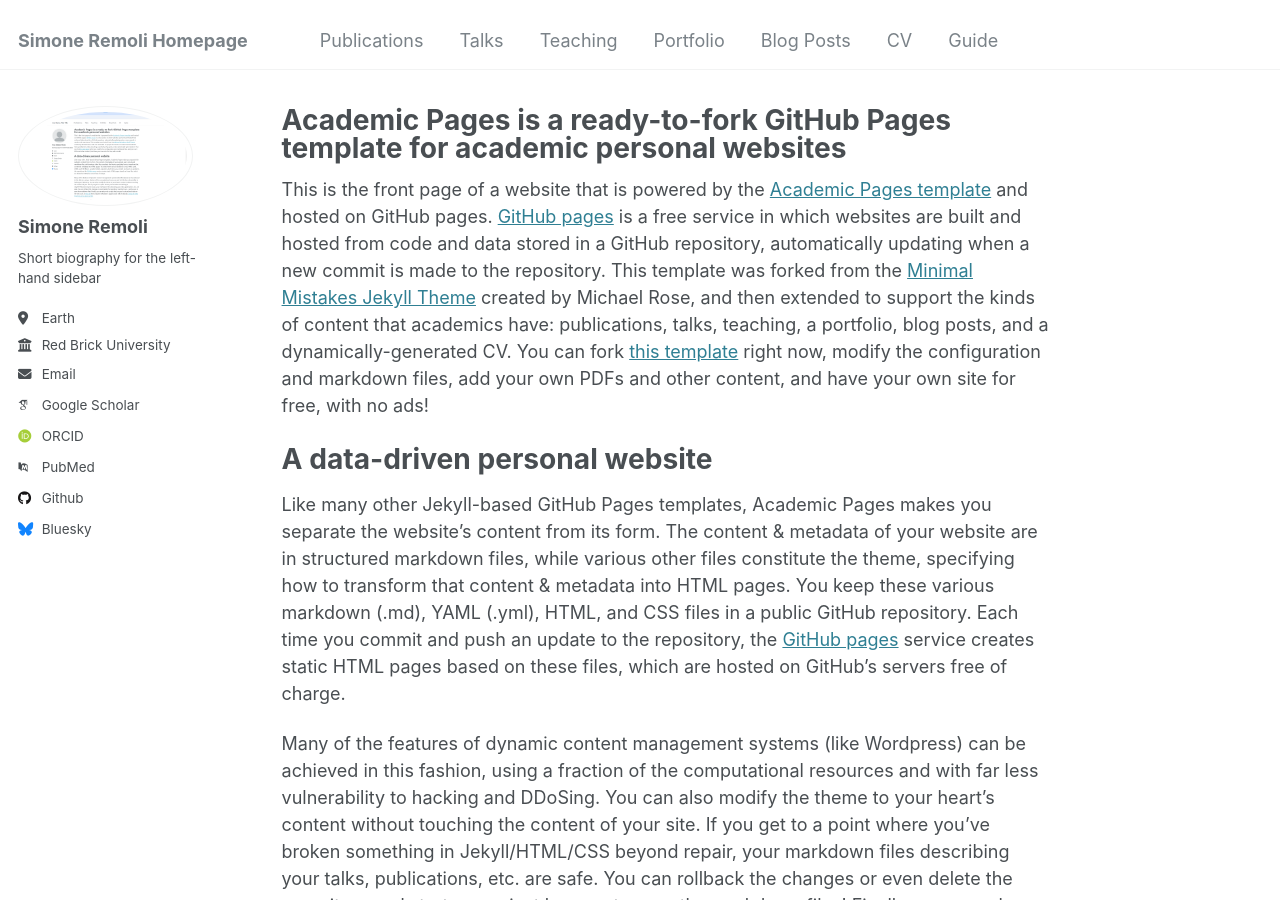
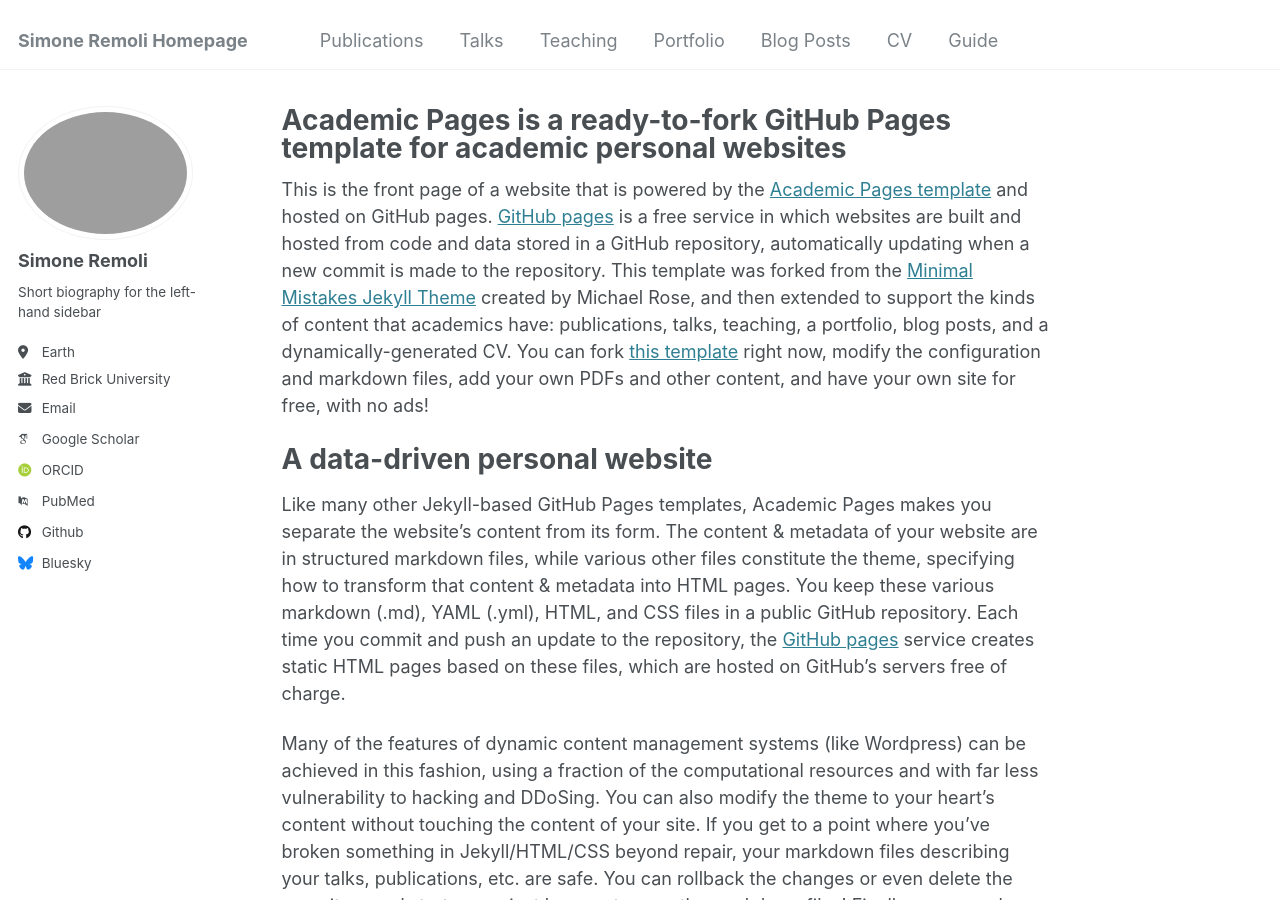
Before and after one commit to SimoneRemoli/SimoneRemoli.github.io, a Jekyll site: the page built from _pages/about.md, in a window 1280 px wide and 900 px high. Built offline with Jekyll 4.4.1, drawn with Linux system fonts in a browser that asks for light colours; some web fonts are replaced.

Commit message:
Update _config.yml

```diff
--- a/_config.yml
+++ b/_config.yml
@@ -21,7 +21,7 @@ repository               : "academicpages/academicpages.github.io"
 #               Additional customization can be done by editing /_includes/author-profile.html
 author:
   # Biographic information
-  avatar           : "homepage.png"
+  avatar           : "ioo.png"
   name             : "Simone Remoli"
   pronouns         : # example: "she/her"
   bio              : "Short biography for the left-hand sidebar"
```
